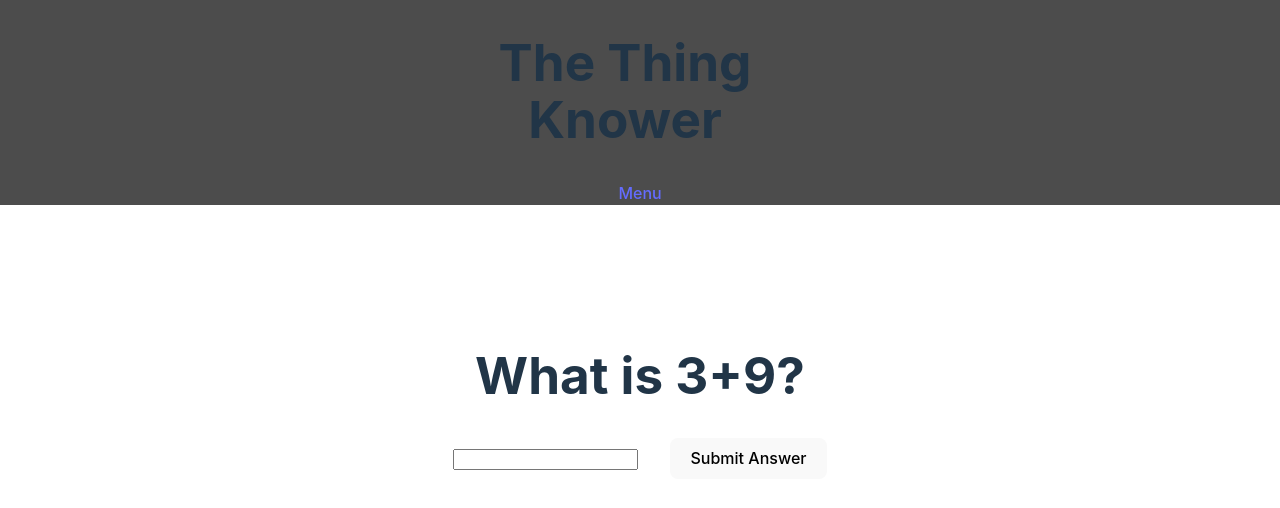
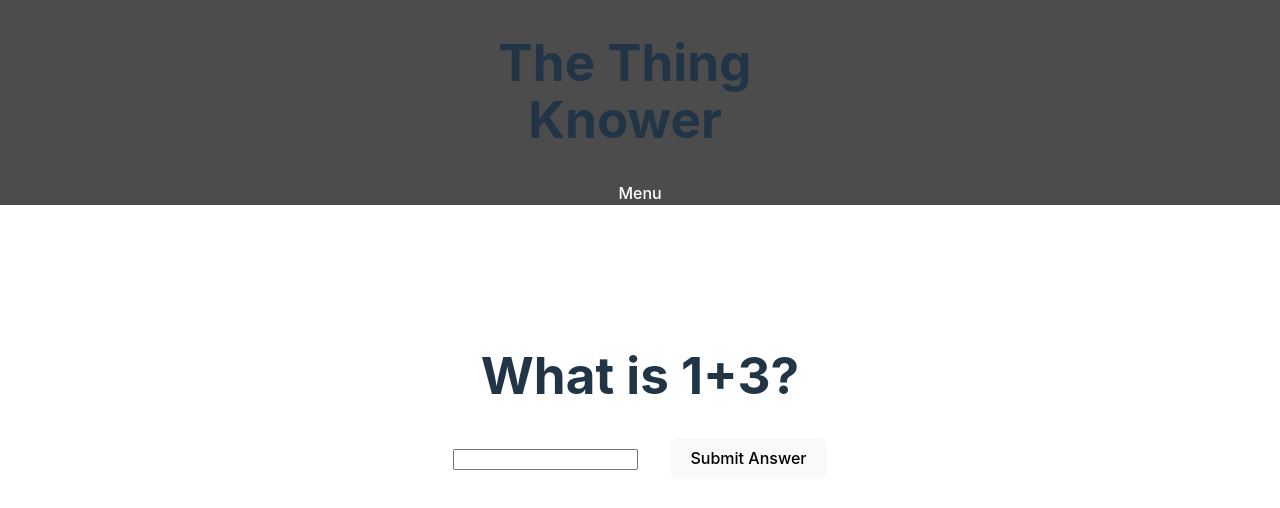
Before and after one commit to FtpApoc/The-Thing-Knower, a React (Vite) app: page /Content in a window 1280 px wide. Shown: the top 508 px of the page. Built offline with nearby package versions, Linux system fonts and the light colour scheme.

Commit message:
simple addition example functional

```diff
--- a/src/App.css
+++ b/src/App.css
@@ -32,7 +32,9 @@
     margin-right: 30px;
 }
 .Header a{
+    color: #FFFFFF;
     text-decoration: none;
+    margin-left: 20vm;
 }
 .QnA > *{
     margin: 1vh;
--- a/src/components/Content.jsx
+++ b/src/components/Content.jsx
@@ -2,13 +2,17 @@ import { Link } from "react-router-dom";
 import QnA from "./QnA";
 
 const Content = () => {
+    const aVal = Math.floor(Math.random() * 10)
+    const bVal = Math.floor(Math.random() * 10)
+    const ansVal = aVal + bVal
+
     return (
         <div className="content">
             <div className="Header">
                 <h1> The Thing Knower </h1>
                 <Link to={'/'}>Menu</Link>
             </div>
-        <QnA />
+        <QnA a={aVal} b={bVal} ans={ansVal}/>
 
         </div>
      );
--- a/src/components/QnA.jsx
+++ b/src/components/QnA.jsx
@@ -1,24 +1,22 @@
-import { useEffect, useState } from 'react';
+import { useState } from 'react';
+import { useNavigate } from 'react-router-dom';
 // import Math from 'math';
 
 
-const QnA = () => {
+const QnA = ({a,b,ans}) => {
+    const navigate = useNavigate()
     const [correct,setCorrect] = useState(null);
 
-    const a = Math.floor(Math.random() * 10)
-    const b = Math.floor(Math.random() * 10)
-    const ans = a + b
-
-    const submitAnswer = (e) => {
-        e.preventDefault()
+    const submitAnswer = () => {
         const uAnswer = document.getElementById("testInput")
 
         if (uAnswer.value == String(ans)){
             setCorrect(true)
-            console.log("We Got Here! 18")
+            setTimeout(() => {navigate(0)},1000)
         } else {
             setCorrect(false)
         }
+
     }
 
 
@@ -29,7 +27,7 @@ const QnA = () => {
             </div>
             <div className="answer-div">
                 <input id="testInput"/>
-                <button onClick={(e) => {submitAnswer(e)}}>
+                <button onClick={submitAnswer}>
                         Submit Answer
                 </button>
 
```
